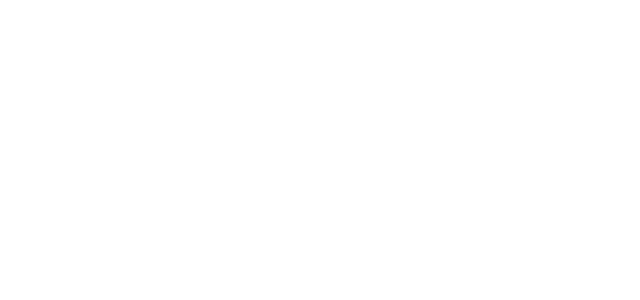
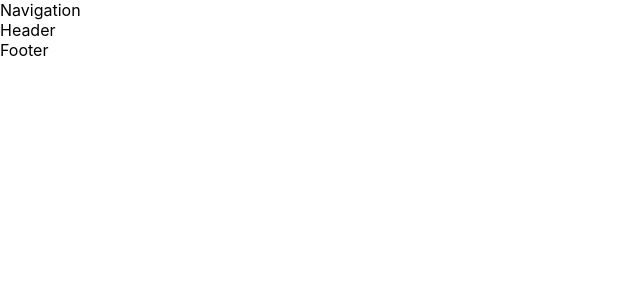
Before and after one commit to SawantAchal/Little-Lemon-Restaurant, a React (Create React App) app: page / in a window 1280 px wide. Shown: the top 300 px of the page, without its empty margins (0-640 px from the left). Built offline with nearby package versions, Linux system fonts and the light colour scheme.

Commit message:
add new files footer.js , header.js navigation.js . made changes in app.js and added meta tag in index.html

```diff
--- a/public/index.html
+++ b/public/index.html
@@ -7,8 +7,12 @@
     <meta name="theme-color" content="#000000" />
     <meta
       name="description"
-      content="Web site created using create-react-app"
+      content="Little Lemon Restaurant has a good food taste"
     />
+    <meta name="og:title" content="Best Restaurant With Good Taste" />
+    <meta name="og:description" content="The Restaurant had a different dishes with different style" />
+    <meta name="og:image" content=""/>
+
     <link rel="apple-touch-icon" href="%PUBLIC_URL%/logo192.png" />
     <!--
       manifest.json provides metadata used when your web app is installed on a
--- a/src/App.js
+++ b/src/App.js
@@ -1,9 +1,15 @@
 import './App.css';
+import Footer from './Footer';
+import Header from './Header';
+import Navigation from './Navigation';
 
 function App() {
   return (
-    <div>
-    </div>
+    <>
+    <Navigation/>
+    <Header/>
+    <Footer/>
+    </>
   );
 }
 
--- /dev/null
+++ b/src/Footer.js
@@ -0,0 +1,9 @@
+import React from 'react'
+
+const Footer = () => {
+  return (
+    <div>Footer</div>
+  )
+}
+
+export default Footer
--- /dev/null
+++ b/src/Header.js
@@ -0,0 +1,9 @@
+import React from 'react'
+
+const Header = () => {
+  return (
+    <>Header</>
+  )
+}
+
+export default Header
--- /dev/null
+++ b/src/Navigation.js
@@ -0,0 +1,9 @@
+import React from 'react'
+
+const Navigation = () => {
+  return (
+    <div>Navigation</div>
+  )
+}
+
+export default Navigation
```
